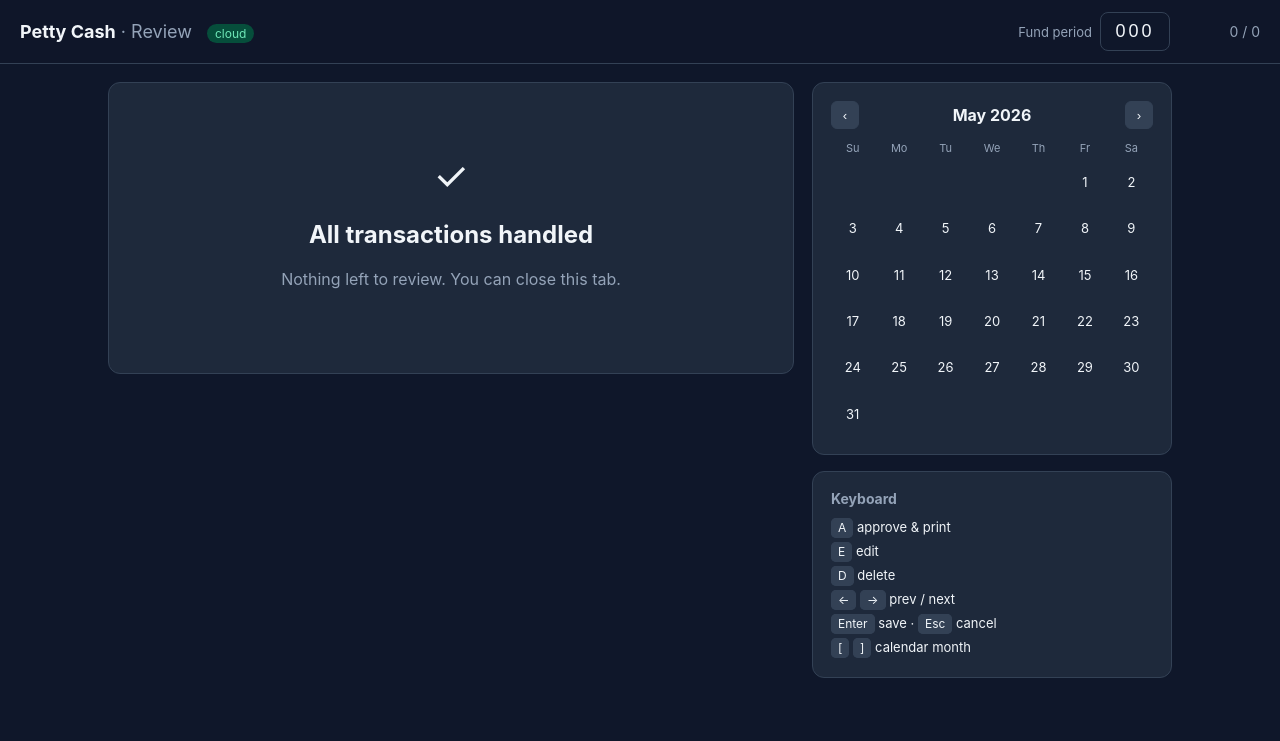
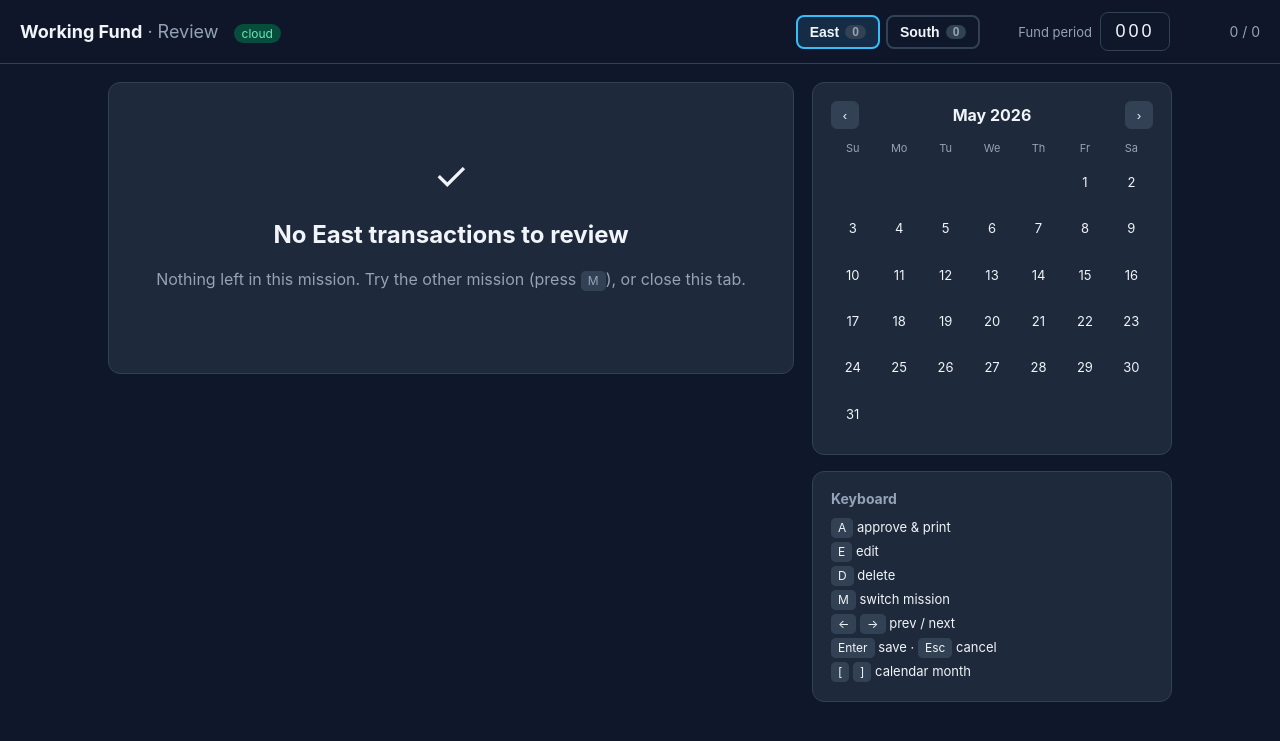
Before and after one commit to BrianComfort938/working-fund, a Flask app: page / in a window 1280 px wide. Shown: the top 741 px of the page. Run offline with Flask 3, Linux system fonts and the light colour scheme; data that the repository does not hold is empty.

Commit message:
Rename project to Working Fund and add East/South missions
- Rename petty-cash -> working-fund across portal, API, local app, docs
  (titles, config namespace WORKINGFUND_CONFIG, localStorage keys, DB name
  workingfund, SQLite file workingfund.db). GitHub repo renamed too.
- Mission selection (East/South) on both sides:
  * Portal: mission selector remembered per device in localStorage
    (default East); Wave balance and offline outbox are per mission.
  * API: transactions carry a mission field; GET filters by ?mission=;
    Wave balance stored per mission.
  * Local review app: pick a mission (remembered per browser), only that
    mission's transactions are shown/printed/saved; M key toggles; edit can
    move a transaction between missions; mission added to SQLite + CSV.

Co-Authored-By: Claude Opus 4.8 <noreply@anthropic.com>

```diff
--- a/api/_lib/db.js
+++ b/api/_lib/db.js
@@ -2,7 +2,7 @@
 const { MongoClient } = require("mongodb");
 
 const uri = process.env.MONGODB_URI;
-const dbName = process.env.MONGODB_DB || "pettycash";
+const dbName = process.env.MONGODB_DB || "workingfund";
 
 // Reuse the connection between warm invocations (avoids exhausting Atlas limits).
 let cached = global.__mongo;
--- a/api/transactions.js
+++ b/api/transactions.js
@@ -13,6 +13,7 @@ module.exports = async (req, res) => {
     if (req.method === "POST") {
       const body = readBody(req);
       const doc = {
+        mission: body.mission === "south" ? "south" : "east",
         beneficiary: body.beneficiary || "",
         accountCode: body.accountCode || "",
         accountName: body.accountName || "",
@@ -31,8 +32,10 @@ module.exports = async (req, res) => {
     }
 
     if (req.method === "GET") {
-      const all = req.query && (req.query.all === "1" || req.query.all === "true");
+      const q = req.query || {};
+      const all = q.all === "1" || q.all === "true";
       const query = all ? {} : { logged: { $ne: true } };
+      if (q.mission === "east" || q.mission === "south") query.mission = q.mission;
       const docs = await col.find(query).sort({ createdAt: 1 }).toArray();
       return res.json(docs);
     }
--- a/local/app.py
+++ b/local/app.py
@@ -1,8 +1,11 @@
-"""Local petty-cash review app.
+"""Local Working Fund review app.
 
 On run it pulls unlogged transactions from MongoDB Atlas (or demo data), serves a
 keyboard-driven review page in your browser, and on approval prints the physical
 record and saves to SQLite + transaction-backup.csv.
+
+The reviewer picks a mission (East or South); only that mission's transactions
+are shown and acted on.
 
     python app.py            # uses .env / environment for MONGODB_URI
 """
@@ -26,7 +29,9 @@ import storage
 app = Flask(__name__)
 
 # Single local user -> simple in-memory session state.
-STATE = {"queue": [], "period": "000"}
+# "all" holds every unlogged transaction; the UI shows only the selected mission.
+STATE = {"all": [], "mission": "east", "period": "000"}
+MISSIONS = ("east", "south")
 
 METHOD_LABELS = {"cash": "ESPÈCES", "wave": "WAVE", "orange": "ORANGE"}
 
@@ -57,8 +62,10 @@ def _to_view(doc):
     recorded = doc.get("createdAt") or doc.get("clientCreatedAt")
     if isinstance(recorded, datetime):
         recorded = recorded.isoformat()
+    m = doc.get("mission", "east")
     return {
         "id": rid,
+        "mission": m if m in MISSIONS else "east",
         "beneficiary": doc.get("beneficiary", ""),
         "accountCode": doc.get("accountCode", ""),
         "accountName": doc.get("accountName", ""),
@@ -73,20 +80,32 @@ def _to_view(doc):
 
 
 def load_queue():
-    docs = cloud.fetch_unlogged()
+    docs = cloud.fetch_unlogged()  # fetch all missions; filter in the UI
     if docs is None:
         import demo_data
         docs = demo_data.SAMPLES
         app.logger.info("No MONGODB_URI - running in DEMO mode with sample data.")
-    STATE["queue"] = [_to_view(d) for d in docs]
+    STATE["all"] = [_to_view(d) for d in docs]
 
 
 def _find(tx_id):
-    return next((t for t in STATE["queue"] if t["id"] == tx_id), None)
+    return next((t for t in STATE["all"] if t["id"] == tx_id), None)
+
+
+def _visible():
+    return [t for t in STATE["all"] if t["mission"] == STATE["mission"]]
+
+
+def _mission_counts():
+    counts = {m: 0 for m in MISSIONS}
+    for t in STATE["all"]:
+        if t["mission"] in counts:
+            counts[t["mission"]] += 1
+    return counts
 
 
 def _light(t):
-    keys = ("id", "beneficiary", "accountCode", "accountName", "description",
+    keys = ("id", "mission", "beneficiary", "accountCode", "accountName", "description",
             "amount", "currency", "method", "recordedAt")
     out = {k: t[k] for k in keys}
     out["hasReceipt"] = bool(t["receiptImage"])
@@ -108,9 +127,21 @@ def index():
 def api_state():
     return jsonify({
         "period": STATE["period"],
+        "mission": STATE["mission"],
+        "counts": _mission_counts(),
         "cloud": cloud.is_cloud(),
-        "queue": [_light(t) for t in STATE["queue"]],
+        "queue": [_light(t) for t in _visible()],
     })
+
+
+@app.route("/api/mission", methods=["POST"])
+def api_mission():
+    m = (request.json or {}).get("mission", "")
+    if m not in MISSIONS:
+        return jsonify({"error": "mission must be east or south"}), 400
+    STATE["mission"] = m
+    return jsonify({"mission": m, "counts": _mission_counts(),
+                    "queue": [_light(t) for t in _visible()]})
 
 
 @app.route("/api/period", methods=["POST"])
@@ -151,6 +182,8 @@ def api_edit(tx_id):
     for k in ("beneficiary", "accountCode", "accountName", "description", "method"):
         if k in data:
             t[k] = data[k]
+    if data.get("mission") in MISSIONS:
+        t["mission"] = data["mission"]
     if "amount" in data:
         try:
             t["amount"] = int(data["amount"])
@@ -180,7 +213,7 @@ def api_approve(tx_id):
     except Exception as e:  # never block the local record on a cloud hiccup
         app.logger.warning("cloud mark_logged failed: %s", e)
     # 4) drop from queue
-    STATE["queue"] = [x for x in STATE["queue"] if x["id"] != t["id"]]
+    STATE["all"] = [x for x in STATE["all"] if x["id"] != t["id"]]
     return jsonify({"ok": True, "rollover": rollover})
 
 
@@ -193,7 +226,7 @@ def api_delete(tx_id):
         cloud.delete_tx(t["id"])
     except Exception as e:
         app.logger.warning("cloud delete failed: %s", e)
-    STATE["queue"] = [x for x in STATE["queue"] if x["id"] != t["id"]]
+    STATE["all"] = [x for x in STATE["all"] if x["id"] != t["id"]]
     return jsonify({"ok": True})
 
 
@@ -238,8 +271,9 @@ def main():
     storage.init_db()
     load_queue()
     port = int(os.environ.get("PORT", "5000"))
-    n = len(STATE["queue"])
-    print(f"\n  Petty Cash review: {n} unlogged transaction(s). "
+    counts = _mission_counts()
+    print(f"\n  Working Fund review: {len(STATE['all'])} unlogged "
+          f"(East {counts['east']}, South {counts['south']}). "
           f"{'(DEMO data)' if not cloud.is_cloud() else ''}")
     print(f"  Open http://127.0.0.1:{port}/  (a browser tab should open automatically)\n")
     threading.Timer(1.0, _open_browser, args=(port,)).start()
--- a/local/static/review.css
+++ b/local/static/review.css
@@ -30,7 +30,20 @@ header {
 }
 .badge.demo { background: #78350f; color: #fde68a; }
 .badge.cloud { background: #064e3b; color: #6ee7b7; }
-.period { margin-left: auto; display: flex; align-items: center; gap: 8px; }
+.mission-switch { margin-left: auto; display: flex; gap: 6px; }
+.mission-tab {
+  display: flex; align-items: center; gap: 6px;
+  background: var(--bg); color: var(--text); border: 2px solid var(--border);
+  border-radius: 8px; padding: 7px 12px; font-size: 14px; font-weight: 600; cursor: pointer;
+}
+.mission-tab .cnt {
+  background: var(--surface-2); color: var(--muted); border-radius: 999px;
+  padding: 0 7px; font-size: 12px; min-width: 20px; text-align: center;
+}
+.mission-tab[aria-pressed="true"][data-mission="east"]  { border-color: #38bdf8; background: #38bdf822; }
+.mission-tab[aria-pressed="true"][data-mission="south"] { border-color: #f472b6; background: #f472b622; }
+
+.period { margin-left: 18px; display: flex; align-items: center; gap: 8px; }
 .period label { color: var(--muted); font-size: 13px; }
 .period input {
   width: 70px; text-align: center; font-size: 18px; letter-spacing: 3px;
@@ -54,6 +67,12 @@ main {
 .card .top { display: flex; justify-content: space-between; align-items: flex-start; gap: 12px; }
 .card .who { font-size: 22px; font-weight: 700; }
 .card .when { font-size: 13px; color: var(--muted); margin-top: 2px; }
+.mission-pill {
+  display: inline-block; font-size: 11px; font-weight: 700; text-transform: uppercase;
+  letter-spacing: .5px; padding: 1px 8px; border-radius: 999px; border: 1px solid var(--border);
+}
+.mission-pill.east  { background: #38bdf822; border-color: #38bdf8; color: #7dd3fc; }
+.mission-pill.south { background: #f472b622; border-color: #f472b6; color: #f9a8d4; }
 .amount { font-size: 30px; font-weight: 800; }
 .amount.neg { color: #fca5a5; }
 .account-chip {
--- a/local/static/review.js
+++ b/local/static/review.js
@@ -34,9 +34,14 @@
     const n = Math.abs(parseInt(amt, 10) || 0);
     return (amt < 0 ? "-" : "") + groupDigits(n) + " " + (cur || "XOF");
   };
+  const MISSIONS = ["east", "south"];
+  const titleCase = (m) => (m === "south" ? "South" : "East");
 
   const $ = (id) => document.getElementById(id);
-  const state = { queue: [], idx: 0, period: "000", cloud: false, editing: false, signNeg: false, calRef: null };
+  const state = {
+    queue: [], idx: 0, period: "000", mission: "east", counts: { east: 0, south: 0 },
+    cloud: false, editing: false, signNeg: false, calRef: null,
+  };
 
   // ---- api ----
   async function api(path, opts) {
@@ -58,23 +63,71 @@
   // ---- load ----
   async function load() {
     const s = await api("/api/state");
-    state.queue = s.queue;
     state.period = s.period;
     state.cloud = s.cloud;
+    state.counts = s.counts || { east: 0, south: 0 };
     $("period").value = s.period;
     const mode = $("mode");
     mode.textContent = s.cloud ? "cloud" : "demo data";
     mode.className = "badge " + (s.cloud ? "cloud" : "demo");
-    if (state.idx >= state.queue.length) state.idx = Math.max(0, state.queue.length - 1);
+
+    // Restore the reviewer's last mission from this browser (default = server's).
+    const saved = localStorage.getItem("workingfund_mission");
+    const wanted = MISSIONS.indexOf(saved) !== -1 ? saved : s.mission;
+    await applyMission(wanted, s.mission, s.queue);
+  }
+
+  async function applyMission(wanted, serverMission, serverQueue) {
+    if (wanted === serverMission && serverQueue) {
+      state.mission = serverMission;
+      state.queue = serverQueue;
+    } else {
+      const res = await api("/api/mission", {
+        method: "POST", headers: { "Content-Type": "application/json" },
+        body: JSON.stringify({ mission: wanted }),
+      });
+      state.mission = res.mission;
+      state.counts = res.counts || state.counts;
+      state.queue = res.queue;
+    }
+    localStorage.setItem("workingfund_mission", state.mission);
+    state.idx = 0;
+    state.editing = false;
+    state.calRef = null;
     renderAll();
+  }
+
+  async function switchMission(m) {
+    if (MISSIONS.indexOf(m) === -1 || m === state.mission) return;
+    try {
+      const res = await api("/api/mission", {
+        method: "POST", headers: { "Content-Type": "application/json" },
+        body: JSON.stringify({ mission: m }),
+      });
+      state.mission = res.mission;
+      state.counts = res.counts || state.counts;
+      state.queue = res.queue;
+      localStorage.setItem("workingfund_mission", state.mission);
+      state.idx = 0; state.editing = false; state.calRef = null;
+      renderAll();
+      toast("Mission: " + titleCase(state.mission), "ok");
+    } catch (e) { toast("Could not switch mission", "err"); }
   }
 
   // ---- render ----
   function renderAll() {
+    renderMission();
     renderProgress();
     if (state.editing) renderEditor(); else $("editor").classList.add("hidden");
     renderCard();
     renderCalendar();
+  }
+
+  function renderMission() {
+    $("cntEast").textContent = state.counts.east || 0;
+    $("cntSouth").textContent = state.counts.south || 0;
+    document.querySelectorAll(".mission-tab").forEach((b) =>
+      b.setAttribute("aria-pressed", String(b.dataset.mission === state.mission)));
   }
 
   function renderProgress() {
@@ -97,8 +150,8 @@
     const t = cur();
     if (!t) {
       card.innerHTML = `<div class="done"><div class="big">✓</div>
-        <h2>All transactions handled</h2>
-        <p class="muted">Nothing left to review. You can close this tab.</p></div>`;
+        <h2>No ${titleCase(state.mission)} transactions to review</h2>
+        <p class="muted">Nothing left in this mission. Try the other mission (press <kbd>M</kbd>), or close this tab.</p></div>`;
       return;
     }
     const color = seriesColor(t.accountName);
@@ -116,7 +169,7 @@
       <div class="top">
         <div>
           <div class="who">${esc(t.beneficiary) || "(no beneficiary)"}</div>
-          <div class="when">🕒 ${fmtWhen(t.recordedAt)}</div>
+          <div class="when">🕒 ${fmtWhen(t.recordedAt)} · <span class="mission-pill ${t.mission}">${titleCase(t.mission)}</span></div>
         </div>
         <div class="amount ${neg ? "neg" : ""}">${fmtAmount(t.amount, t.currency)}</div>
       </div>
@@ -162,6 +215,10 @@
     ed.innerHTML = `
       <div class="field"><label>Beneficiary</label>
         <input id="e_ben" value="${esc(t.beneficiary)}"></div>
+      <div class="field"><label>Mission</label>
+        <select id="e_mission">
+          ${MISSIONS.map((m) => `<option value="${m}" ${m === t.mission ? "selected" : ""}>${titleCase(m)}</option>`).join("")}
+        </select></div>
       <div class="field"><label>Account</label>
         <select id="e_acc">${buildAccountOptions(t.accountCode)}</select></div>
       <div class="field"><label>Description</label>
@@ -195,8 +252,10 @@
     const digits = ($("e_amt").value || "").replace(/\D/g, "");
     const amount = (state.signNeg ? -1 : 1) * (parseInt(digits, 10) || 0);
     const code = $("e_acc").value;
+    const newMission = $("e_mission").value;
     const payload = {
       beneficiary: $("e_ben").value.trim(),
+      mission: newMission,
       accountCode: code,
       accountName: ACCOUNT_CODES[code] || t.accountName,
       description: $("e_desc").value.trim(),
@@ -204,12 +263,20 @@
       method: $("e_method").value,
     };
     try {
-      const res = await api(`/api/edit/${t.id}`, {
+      await api(`/api/edit/${t.id}`, {
         method: "POST", headers: { "Content-Type": "application/json" },
         body: JSON.stringify(payload),
       });
-      Object.assign(t, res.tx);
       state.editing = false;
+      // Editing the mission can move a transaction out of the current view, so
+      // re-pull the filtered queue + counts.
+      const res = await api("/api/mission", {
+        method: "POST", headers: { "Content-Type": "application/json" },
+        body: JSON.stringify({ mission: state.mission }),
+      });
+      state.counts = res.counts || state.counts;
+      state.queue = res.queue;
+      if (state.idx >= state.queue.length) state.idx = Math.max(0, state.queue.length - 1);
       renderAll();
       toast("Saved", "ok");
     } catch (e) { toast("Save failed", "err"); }
@@ -246,6 +313,7 @@
   }
 
   function removeCurrent() {
+    if (state.counts[state.mission] > 0) state.counts[state.mission] -= 1;
     state.queue.splice(state.idx, 1);
     if (state.idx >= state.queue.length) state.idx = Math.max(0, state.queue.length - 1);
     state.editing = false;
@@ -335,6 +403,7 @@
       case "a": doAction("approve"); break;
       case "e": doAction("edit"); break;
       case "d": doAction("delete"); break;
+      case "m": switchMission(state.mission === "east" ? "south" : "east"); break;
       case "arrowright": case " ": e.preventDefault(); move(1); break;
       case "arrowleft": move(-1); break;
       case "[": { const r = state.calRef || new Date(); state.calRef = new Date(r.getFullYear(), r.getMonth() - 1, 1); renderCalendar(); break; }
@@ -351,6 +420,8 @@
   // ---- init ----
   document.addEventListener("DOMContentLoaded", () => {
     $("period").addEventListener("change", savePeriod);
+    document.querySelectorAll(".mission-tab").forEach((b) =>
+      b.addEventListener("click", () => switchMission(b.dataset.mission)));
     document.addEventListener("keydown", onKey);
     load().catch(() => toast("Could not load transactions", "err"));
   });
--- a/local/templates/csv_batch.html
+++ b/local/templates/csv_batch.html
@@ -67,6 +67,7 @@
         <tr>
             <th>#</th>
             <th>Recorded</th>
+            <th>Mission</th>
             <th>Period</th>
             <th>Beneficiary</th>
             <th>Account</th>
@@ -78,6 +79,7 @@
         <tr>
             <td>{{ loop.index }}</td>
             <td>{{ r.recorded_at[:16] }}</td>
+            <td>{{ r.mission }}</td>
             <td>{{ r.fund_period }}</td>
             <td>{{ r.beneficiary }}</td>
             <td>{{ r.account_name }}</td>
--- a/local/templates/review.html
+++ b/local/templates/review.html
@@ -4,15 +4,19 @@
 <head>
   <meta charset="UTF-8">
   <meta name="viewport" content="width=device-width, initial-scale=1">
-  <title>Petty Cash — Review</title>
+  <title>Working Fund — Review</title>
   <link rel="stylesheet" href="/static/review.css">
 </head>
 
 <body>
   <header>
     <div class="brand">
-      <strong>Petty Cash</strong><span class="muted"> · Review</span>
+      <strong>Working Fund</strong><span class="muted"> · Review</span>
       <span id="mode" class="badge"></span>
+    </div>
+    <div class="mission-switch" id="missionSwitch">
+      <button type="button" class="mission-tab" data-mission="east">East <span class="cnt" id="cntEast">0</span></button>
+      <button type="button" class="mission-tab" data-mission="south">South <span class="cnt" id="cntSouth">0</span></button>
     </div>
     <div class="period">
       <label for="period">Fund period</label>
@@ -35,6 +39,7 @@
           <li><kbd>A</kbd> approve &amp; print</li>
           <li><kbd>E</kbd> edit</li>
           <li><kbd>D</kbd> delete</li>
+          <li><kbd>M</kbd> switch mission</li>
           <li><kbd>←</kbd> <kbd>→</kbd> prev / next</li>
           <li><kbd>Enter</kbd> save · <kbd>Esc</kbd> cancel</li>
           <li><kbd>[</kbd> <kbd>]</kbd> calendar month</li>
--- a/package.json
+++ b/package.json
@@ -1,8 +1,8 @@
 {
-  "name": "pettycash-api",
+  "name": "workingfund-api",
   "version": "1.0.0",
   "private": true,
-  "description": "Secure API layer (Vercel serverless functions) for the petty cash app",
+  "description": "Secure API layer (Vercel serverless functions) for the Working Fund app",
   "dependencies": {
     "mongodb": "^6.5.0"
   }
```
Also changed, not shown: SETUP.md (+5 -3 lines), api/balance.js (+15 -10 lines), docs/app.js (+52 -19 lines), docs/config.js (+5 -4 lines), docs/index.html (+12 -3 lines), docs/styles.css (+12 -0 lines), local/cloud.py (+8 -4 lines), local/demo_data.py (+13 -4 lines), local/storage.py (+9 -8 lines), .claude/launch.json, README.md, 1 other file.
